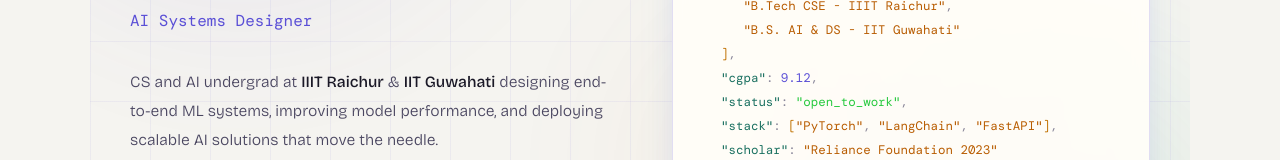
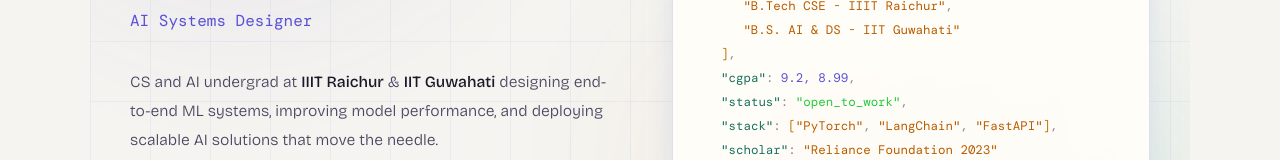
Before and after one commit to Lalithkarthik/lalith-karthik, a Next.js app: page / in a window 1280 px wide. Shown: the part 379-539 px from the top of the page. Built offline with nearby package versions, Linux system fonts and the light colour scheme; a web font is replaced by a local one.

Commit message:
GPA update

```diff
--- a/pages/index.js
+++ b/pages/index.js
@@ -248,7 +248,7 @@
               <p className="jl i2"><span className="js">"B.Tech CSE - IIIT Raichur"</span><span className="jp">,</span></p>
               <p className="jl i2"><span className="js">"B.S. AI &amp; DS - IIT Guwahati"</span></p>
               <p className="jl i1"><span className="jbr">]</span><span className="jp">,</span></p>
-              <p className="jl i1"><span className="jk">"cgpa"</span><span className="jc">: </span><span className="jn">9.12</span><span className="jp">,</span></p>
+              <p className="jl i1"><span className="jk">"cgpa"</span><span className="jc">: </span><span className="jn">9.2, 8.99</span><span className="jp">,</span></p>
               <p className="jl i1"><span className="jk">"status"</span><span className="jc">: </span><span className="js jgreen">"open_to_work"</span><span className="jp">,</span></p>
               <p className="jl i1"><span className="jk">"stack"</span><span className="jc">: </span><span className="jbr">[</span><span className="js">"PyTorch"</span><span className="jp">, </span><span className="js">"LangChain"</span><span className="jp">, </span><span className="js">"FastAPI"</span><span className="jbr">]</span><span className="jp">,</span></p>
               <p className="jl i1"><span className="jk">"scholar"</span><span className="jc">: </span><span className="js">"Reliance Foundation 2023"</span></p>
```
